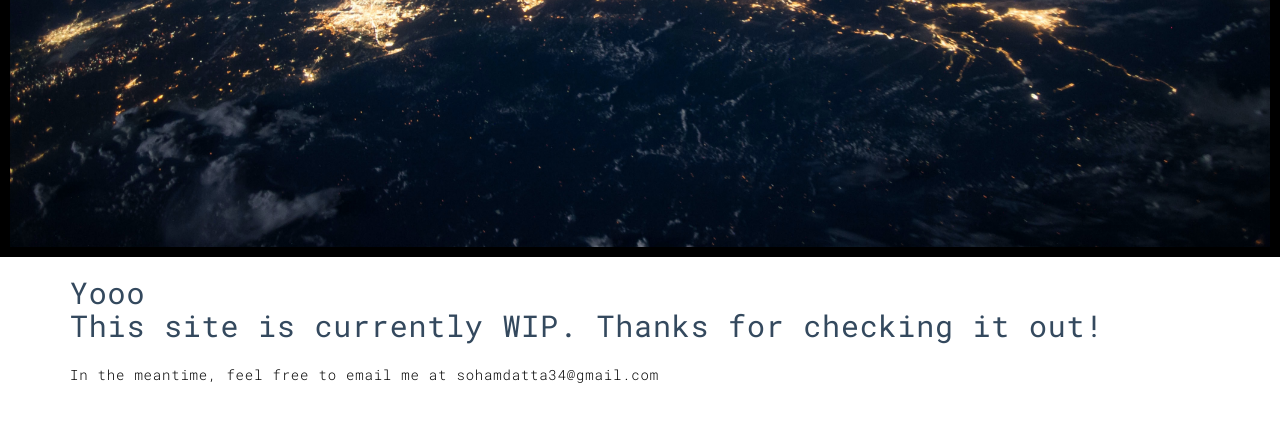
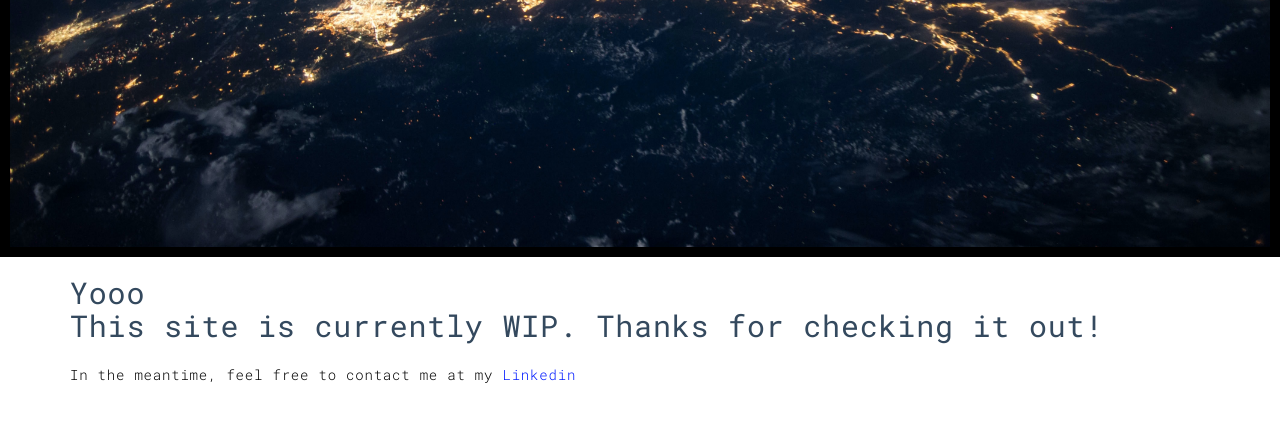
Before and after one commit to sohamdata/portfolio, a plain HTML site: page index.html in a window 1280 px wide. Shown: the part 543-964 px from the top of the page. Drawn offline with Linux system fonts and the light colour scheme.

Commit message:
linkedin

```diff
--- a/index.html
+++ b/index.html
@@ -72,7 +72,7 @@
       Yooo<br>This site is currently WIP. Thanks for checking it out!
     </h2>
     <p style="padding-bottom: 2%;">
-      In the meantime, feel free to email me at sohamdatta34@gmail.com
+      In the meantime, feel free to contact me at my <a href="https://www.linkedin.com/in/sohamdata/" target="_blank">Linkedin</a>
     </p>
   </div>
   <script>
```
Also changed, not shown: 1 other file.
